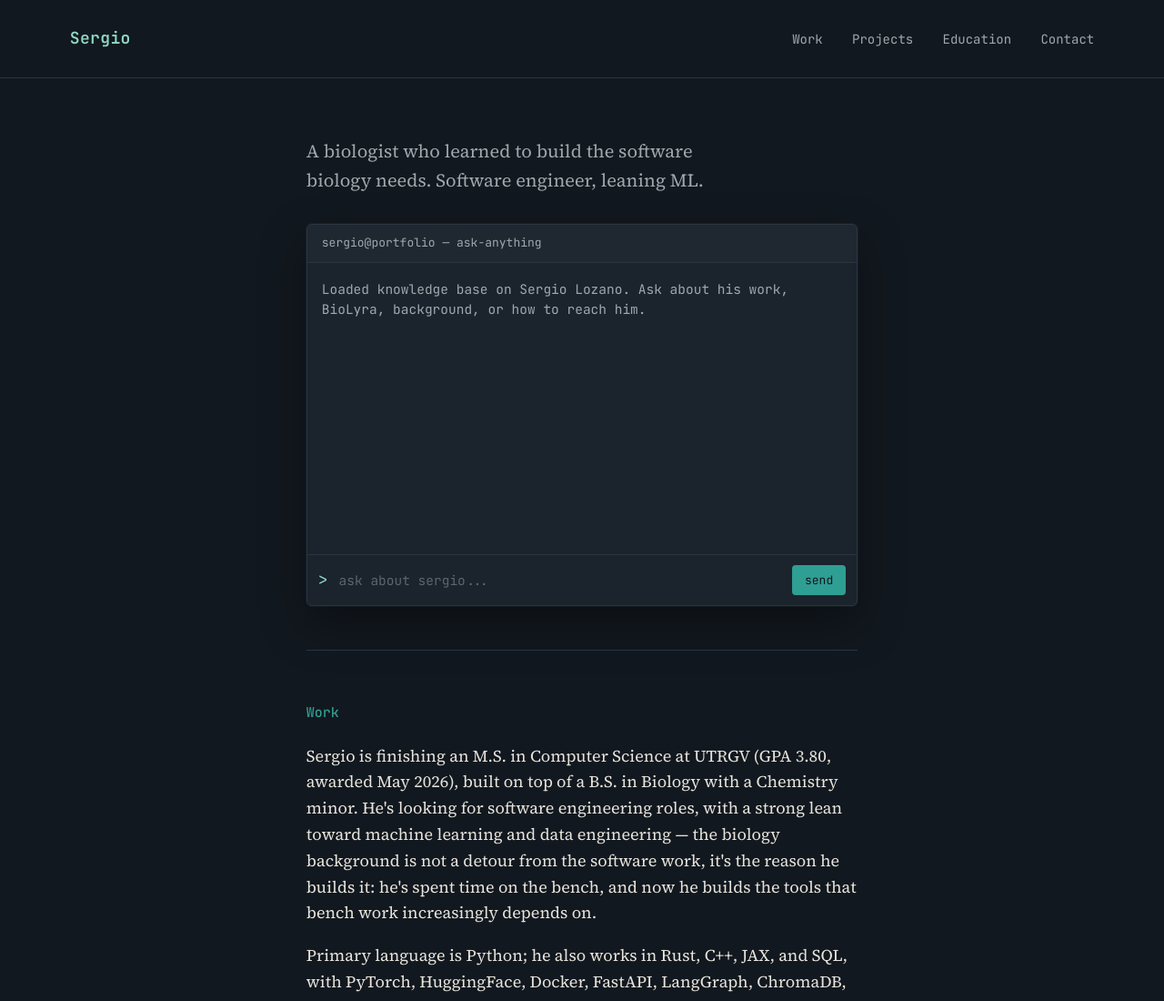
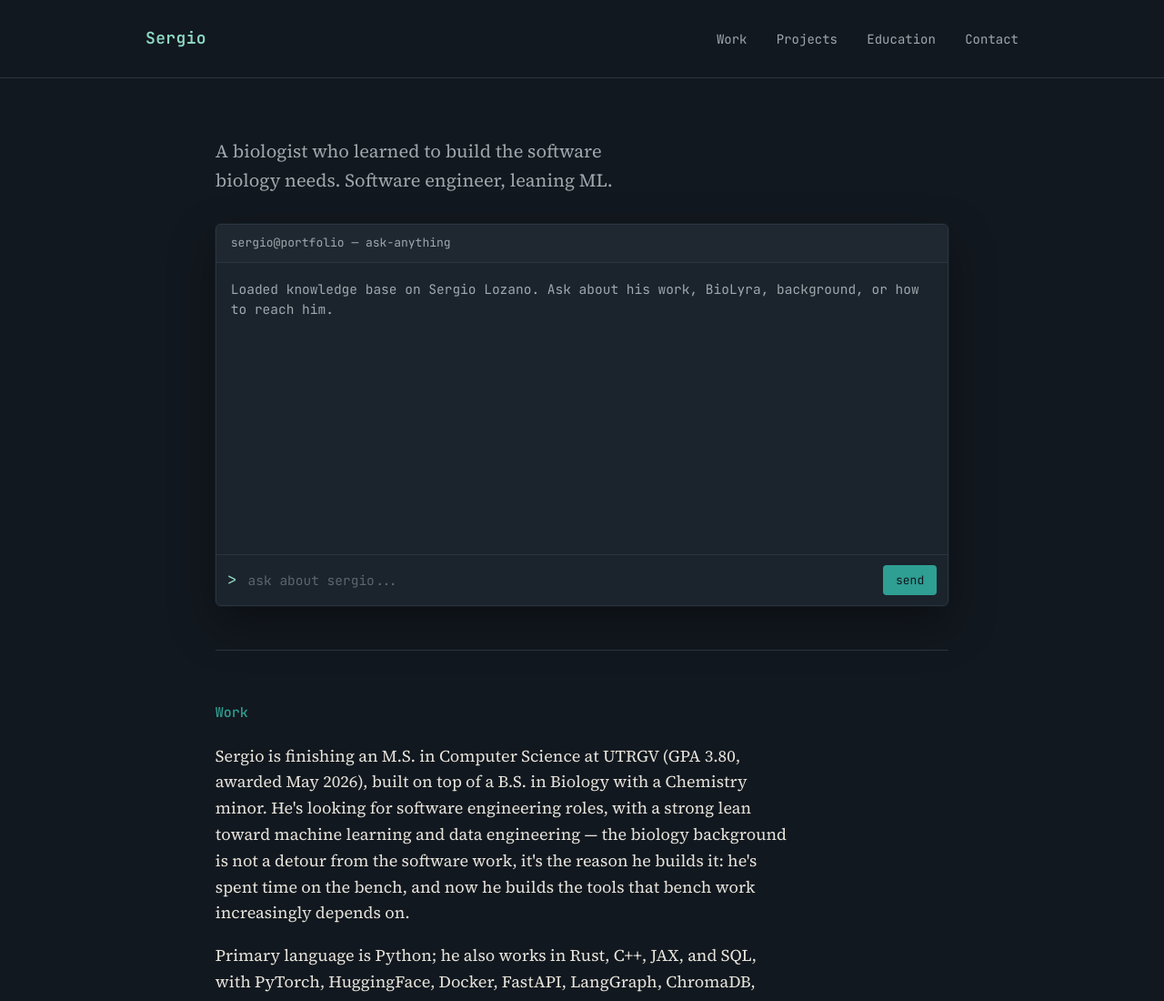
Before and after one commit to SergioL22/Portfolio-, a website: page index.html in a window 1280 px wide. Shown: the top 1100 px of the page at 91% size. Drawn offline with Linux system fonts and the light colour scheme.

Commit message:
Align header to content column and widen layout for larger screens

```diff
--- a/index.html
+++ b/index.html
@@ -15,6 +15,7 @@
 <div class="scanline" aria-hidden="true"></div>
 
 <header class="masthead">
+  <div class="masthead-inner">
     <span class="mark">Sergio</span>
     <nav class="masthead-nav">
       <a href="#work">Work</a>
@@ -22,6 +23,7 @@
       <a href="#education">Education</a>
       <a href="#contact">Contact</a>
     </nav>
+  </div>
 </header>
 
 <main>
--- a/styles.css
+++ b/styles.css
@@ -56,11 +56,16 @@ a:hover { color: var(--signal); }
 }
 
 .masthead {
+  padding: 0 6vw;
+  border-bottom: 1px solid var(--slide-border);
+}
+.masthead-inner {
   display: flex;
   justify-content: space-between;
   align-items: center;
-  padding: 28px 6vw;
-  border-bottom: 1px solid var(--slide-border);
+  max-width: 960px;
+  margin: 0 auto;
+  padding: 28px 0;
 }
 .mark {
   font-family: var(--mono);
@@ -77,7 +82,7 @@ a:hover { color: var(--signal); }
 }
 .masthead-nav a:hover { color: var(--culture); }
 
-main { max-width: 760px; margin: 0 auto; padding: 0 6vw; }
+main { max-width: 960px; margin: 0 auto; padding: 0 6vw; }
 
 .hero {
   padding: 64px 0 48px;
```
Lines whose indentation alone changed are shown as unchanged.
